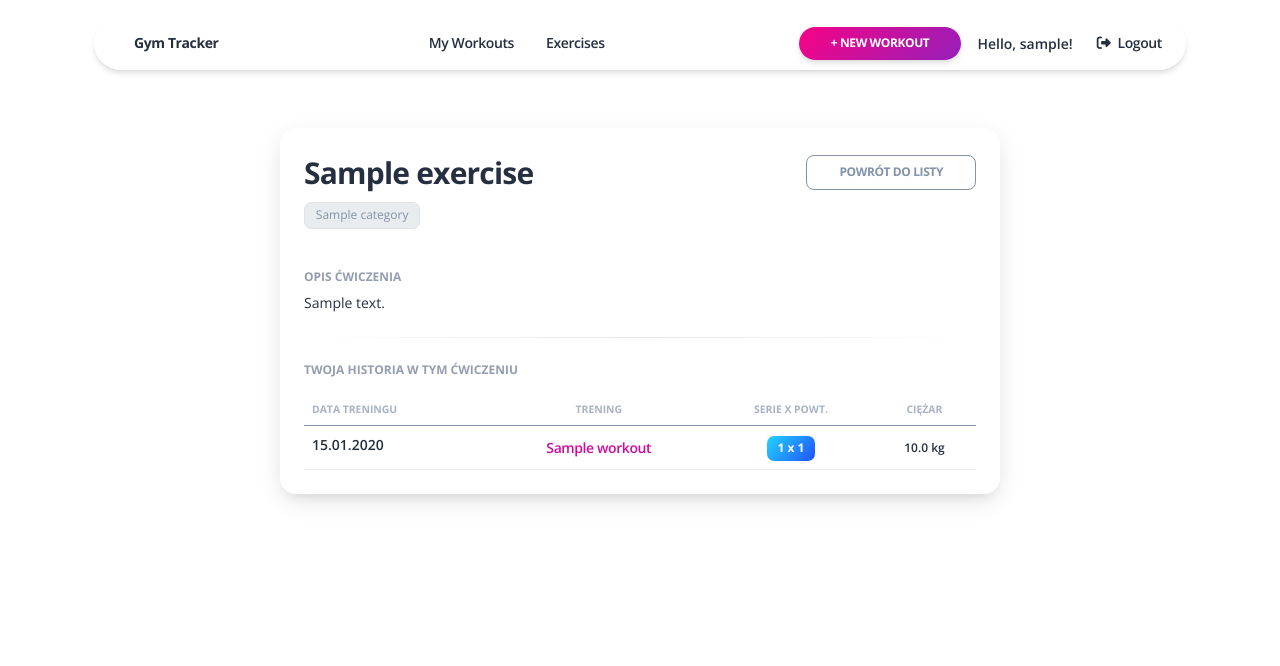
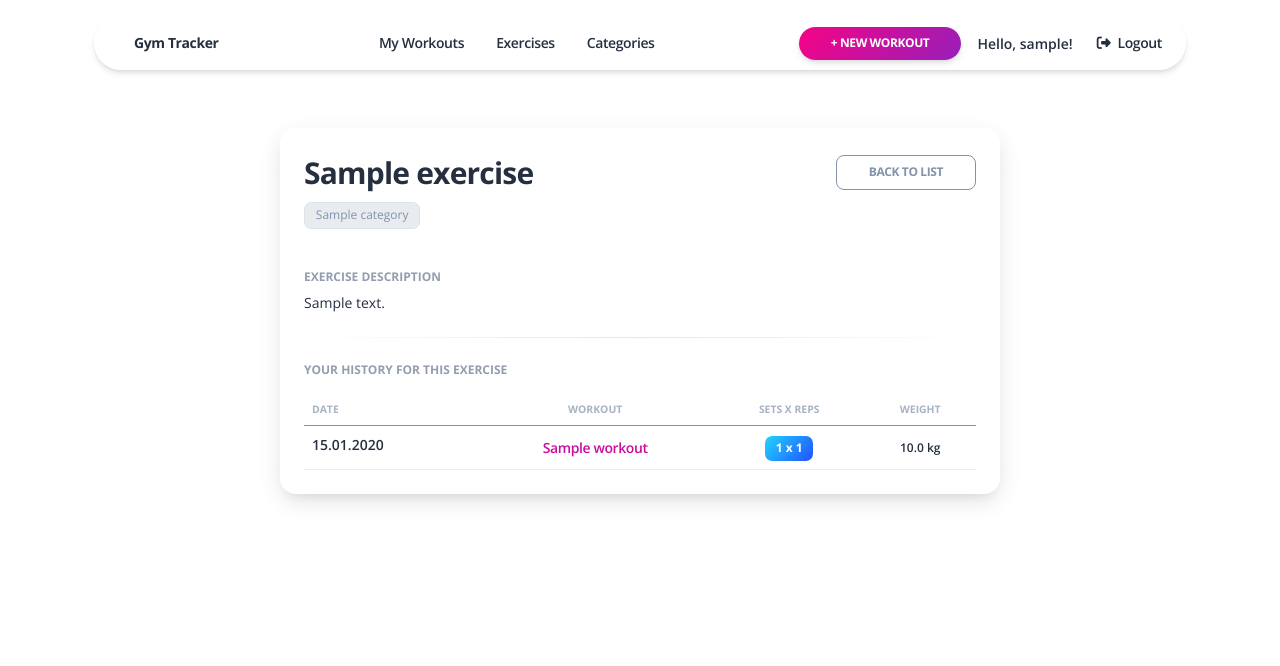
Before and after one commit to Darmi555/gym-tracker, a Django app: page /exercise/1/ in a window 1280 px wide. Shown: the top 666 px of the page. Run offline with Django 5.2, Linux system fonts and the light colour scheme; a user stored in the database is signed in; tables that the repository leaves empty hold one stand-in row (values such as "Sample post"); some libraries are stand-ins or nearby versions.

Commit message:
fix: add category to navbar, change language in exercise-detail

```diff
--- a/templates/includes/navigation.html
+++ b/templates/includes/navigation.html
@@ -25,6 +25,11 @@
                   Exercises
                 </a>
               </li>
+              <li class="nav-item mx-2">
+                <a class="nav-link ps-2 font-weight-bold cursor-pointer align-items-center" href="{% url 'workouts:category-list' %}">
+                  Categories
+                </a>
+              </li>
             </ul>
             <ul class="navbar-nav align-items-center">
               <li class="nav-item my-auto ms-3 ms-lg-0">
--- a/templates/workouts/exercise_detail.html
+++ b/templates/workouts/exercise_detail.html
@@ -3,48 +3,42 @@
 
 <div class="container mt-8">
   <div class="row justify-content-center">
-
     <div class="col-lg-8 col-md-10">
       <div class="card shadow-lg mb-4 border-0">
         <div class="card-header bg-white pb-0 pt-4 px-4">
           <div class="d-flex justify-content-between align-items-center mb-2">
             <h3 class="font-weight-bolder text-dark mb-0">{{ object.name }}</h3>
             <a href="{% url 'workouts:exercise-list' %}" class="btn btn-outline-secondary btn-sm mb-0">
-              Powrót do listy
+              Back to list
             </a>
           </div>
-
           <div class="mb-3">
             {% for cat in object.categories.all %}
               <span class="badge bg-light text-secondary border badge-sm fw-normal me-1">{{ cat.name }}</span>
             {% endfor %}
           </div>
         </div>
-
         <div class="card-body px-4 pb-4">
-          <h6 class="text-uppercase text-body text-xs font-weight-bolder opacity-7 mb-2">Opis ćwiczenia</h6>
+          <h6 class="text-uppercase text-body text-xs font-weight-bolder opacity-7 mb-2">Exercise Description</h6>
           <p class="text-dark text-sm mb-4">
             {% if object.description %}
               {{ object.description|linebreaksbr }}
             {% else %}
-              <span class="text-muted">Brak opisu dla tego ćwiczenia.</span>
+              <span class="text-muted">No description available for this exercise.</span>
             {% endif %}
           </p>
-
           <hr class="horizontal dark my-4">
-
           <div class="d-flex justify-content-between align-items-center mb-3">
-            <h6 class="text-uppercase text-body text-xs font-weight-bolder opacity-7 mb-0">Twoja historia w tym ćwiczeniu</h6>
+            <h6 class="text-uppercase text-body text-xs font-weight-bolder opacity-7 mb-0">Your History for this Exercise</h6>
           </div>
-
           <div class="table-responsive">
             <table class="table align-items-center mb-0">
               <thead>
                 <tr>
-                  <th class="text-uppercase text-secondary text-xxs font-weight-bolder opacity-7 ps-2">Data treningu</th>
-                  <th class="text-center text-uppercase text-secondary text-xxs font-weight-bolder opacity-7">Trening</th>
-                  <th class="text-center text-uppercase text-secondary text-xxs font-weight-bolder opacity-7">Serie x Powt.</th>
-                  <th class="text-center text-uppercase text-secondary text-xxs font-weight-bolder opacity-7">Ciężar</th>
+                  <th class="text-uppercase text-secondary text-xxs font-weight-bolder opacity-7 ps-2">Date</th>
+                  <th class="text-center text-uppercase text-secondary text-xxs font-weight-bolder opacity-7">Workout</th>
+                  <th class="text-center text-uppercase text-secondary text-xxs font-weight-bolder opacity-7">Sets x Reps</th>
+                  <th class="text-center text-uppercase text-secondary text-xxs font-weight-bolder opacity-7">Weight</th>
                 </tr>
               </thead>
               <tbody>
@@ -70,18 +64,16 @@
                 {% empty %}
                 <tr>
                   <td colspan="4" class="text-center py-4">
-                    <span class="text-secondary text-sm">Jeszcze nie używałeś tego ćwiczenia w swoich treningach.</span>
+                    <span class="text-secondary text-sm">You haven't used this exercise in your workouts yet.</span>
                   </td>
                 </tr>
                 {% endfor %}
               </tbody>
             </table>
           </div>
-
         </div>
       </div>
     </div>
-
   </div>
 </div>
 
```
